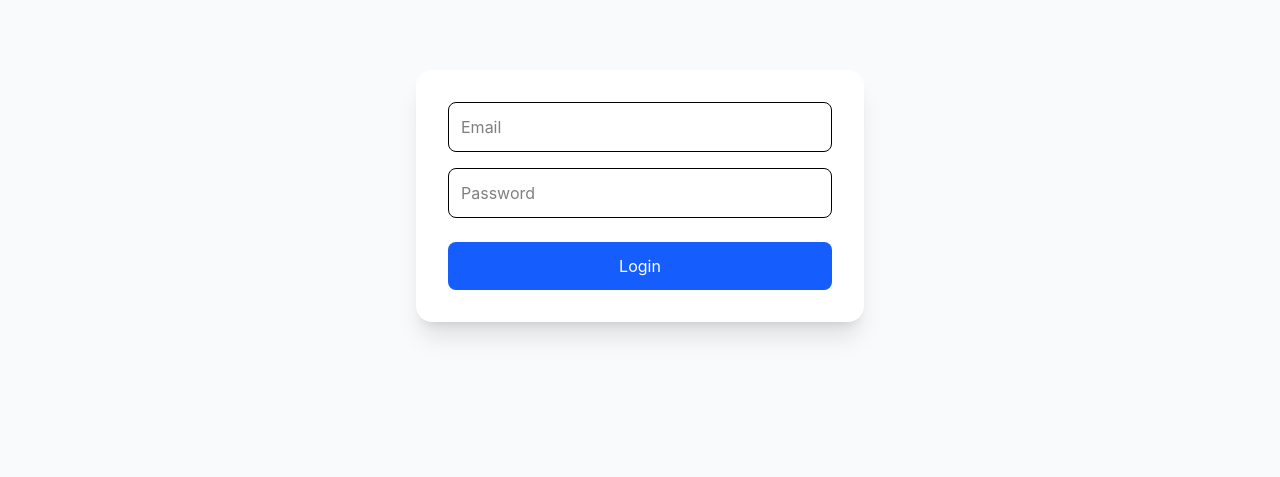
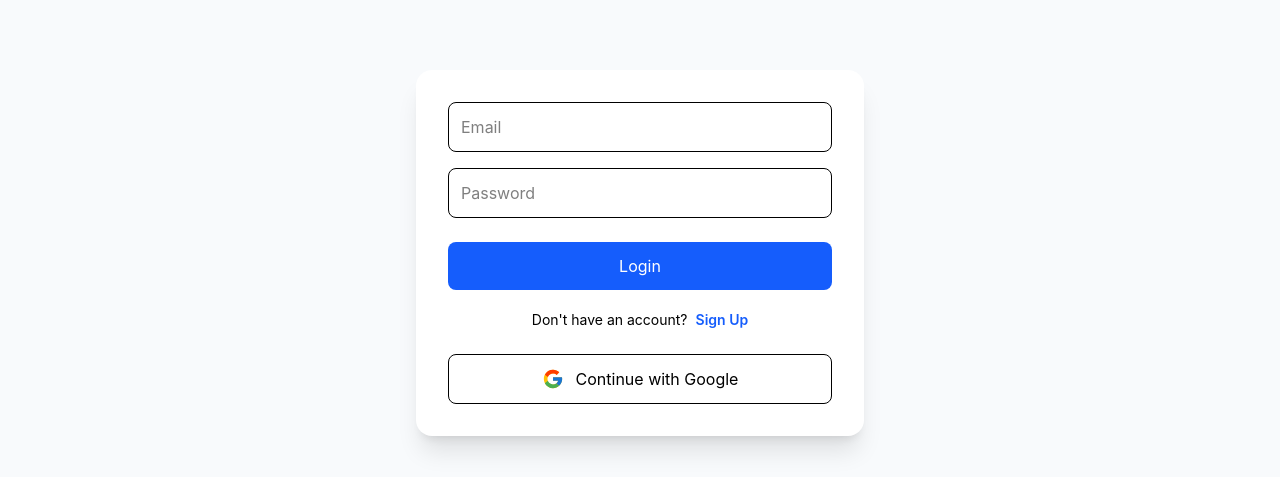
Before and after one commit to kanishkaawasthi68-spec/Reality-Check-AI, a React (Vite) app in the folder client/: page /login in a window 1280 px wide. Shown: the part 323-800 px from the top of the page. Built offline with nearby package versions, Linux system fonts and the light colour scheme; no server answers.

Commit message:
Added Firebase Authentication

```diff
--- a/client/package.json
+++ b/client/package.json
@@ -11,9 +11,11 @@
   },
   "dependencies": {
     "@tailwindcss/vite": "^4.3.2",
+    "firebase": "^12.17.0",
     "lucide-react": "^1.27.0",
     "react": "^19.2.7",
     "react-dom": "^19.2.7",
+    "react-icons": "^5.7.0",
     "react-router-dom": "^7.18.1",
     "tailwind": "^4.0.0"
   },
--- a/client/src/components/LoginForm.jsx
+++ b/client/src/components/LoginForm.jsx
@@ -1,29 +1,74 @@
 import { useState } from "react";
+import { useNavigate } from "react-router-dom";
+import {
+  signInWithEmailAndPassword,
+  createUserWithEmailAndPassword,
+  signInWithPopup,
+} from "firebase/auth";
+import { auth, googleProvider } from "../firebase";
+import { FcGoogle } from "react-icons/fc";
 
 function LoginForm({ darkMode }) {
   const [email, setEmail] = useState("");
   const [password, setPassword] = useState("");
+  const [isSignup, setIsSignup] = useState(false);
+  const [loading, setLoading] = useState(false);
+  const [error, setError] = useState("");
+  const navigate = useNavigate();
 
-  const handleSubmit = (e) => {
+  const handleSubmit = async (e) => {
     e.preventDefault();
-    alert("Login feature coming soon!");
+
+    setLoading(true);
+    setError("");
+
+    try {
+      if (isSignup) {
+        await createUserWithEmailAndPassword(auth, email, password);
+      } else {
+        await signInWithEmailAndPassword(auth, email, password);
+      }
+
+      navigate("/");
+    } catch (err) {
+      setError(err.message);
+    } finally {
+      setLoading(false);
+    }
   };
 
+  const handleGoogleLogin = async () => {
+    setLoading(true);
+    setError("");
+
+    try {
+      await signInWithPopup(auth, googleProvider);
+      navigate("/");
+    } catch (err) {
+      setError(err.message);
+    } finally {
+      setLoading(false);
+    }
+  };
   return (
     <section
-      className={`py-16 ${
-        darkMode ? "bg-slate-950" : "bg-slate-50"
-      }`}
+      className={`py-16 ${darkMode ? "bg-slate-950" : "bg-slate-50"
+        }`}
     >
       <div className="max-w-md mx-auto">
         <form
           onSubmit={handleSubmit}
-          className={`rounded-2xl p-8 shadow-xl ${
-            darkMode ? "bg-slate-900" : "bg-white"
-          }`}
+          className={`rounded-2xl p-8 shadow-xl ${darkMode ? "bg-slate-900" : "bg-white"
+            }`}
         >
+          {error && (
+            <div className="mb-4 rounded-lg bg-red-100 text-red-700 px-4 py-3">
+              {error}
+            </div>
+          )}
           <input
             type="email"
+              required
             placeholder="Email"
             className="w-full p-3 border rounded-lg mb-4"
             value={email}
@@ -32,6 +77,7 @@ function LoginForm({ darkMode }) {
 
           <input
             type="password"
+            required
             placeholder="Password"
             className="w-full p-3 border rounded-lg mb-6"
             value={password}
@@ -40,10 +86,41 @@ function LoginForm({ darkMode }) {
 
           <button
             type="submit"
-            className="w-full bg-blue-600 text-white py-3 rounded-lg hover:bg-blue-700"
+
+            disabled={loading}
+            className="w-full bg-blue-600 text-white py-3 rounded-lg hover:bg-blue-700 transition disabled:opacity-50"
           >
-            Login
+            {loading
+              ? "Please wait..."
+              : isSignup
+                ? "Create Account"
+                : "Login"}
           </button>
+
+          <p className="mt-5 text-center text-sm">
+            {isSignup
+              ? "Already have an account?"
+              : "Don't have an account?"}
+
+            <button
+              type="button"
+              onClick={() => setIsSignup(!isSignup)}
+              className="ml-2 text-blue-600 font-semibold"
+            >
+              {isSignup ? "Login" : "Sign Up"}
+            </button>
+          </p>
+
+          <div className="mt-6">
+            <button
+              type="button"
+              onClick={handleGoogleLogin}
+              className="w-full border rounded-lg py-3 flex items-center justify-center gap-3 hover:bg-gray-100"
+            >
+              <FcGoogle size={22} />
+              Continue with Google
+            </button>
+          </div>
         </form>
       </div>
     </section>
--- /dev/null
+++ b/client/src/context/AuthContext.jsx
@@ -0,0 +1,38 @@
+import { createContext, useContext, useEffect, useState } from "react";
+import { onAuthStateChanged, signOut } from "firebase/auth";
+import { auth } from "../firebase";
+
+const AuthContext = createContext();
+
+export function AuthProvider({ children }) {
+  const [currentUser, setCurrentUser] = useState(null);
+  const [loading, setLoading] = useState(true);
+
+  useEffect(() => {
+    const unsubscribe = onAuthStateChanged(auth, (user) => {
+      setCurrentUser(user);
+      setLoading(false);
+    });
+
+    return unsubscribe;
+  }, []);
+
+  const logout = () => signOut(auth);
+
+  const value = {
+    currentUser,
+    logout,
+  };
+
+  return (
+    <AuthContext.Provider value={value}>
+      {!loading && children}
+    </AuthContext.Provider>
+  );
+}
+
+export default AuthContext;
+
+export function useAuth() {
+  return useContext(AuthContext);
+}
--- /dev/null
+++ b/client/src/firebase.js
@@ -0,0 +1,18 @@
+import { initializeApp } from "firebase/app";
+import { getAuth, GoogleAuthProvider } from "firebase/auth";
+
+const firebaseConfig = {
+  apiKey: "AIzaSyD-m7Rbf-ajeniISVYOYg6iWkr-XImsTTo",
+  authDomain: "reality-check-ai-59345.firebaseapp.com",
+  projectId: "reality-check-ai-59345",
+  storageBucket: "reality-check-ai-59345.firebasestorage.app",
+  messagingSenderId: "115842797081",
+  appId: "1:115842797081:web:78f289ac3e363f81536488",
+};
+
+const app = initializeApp(firebaseConfig);
+
+export const auth = getAuth(app);
+export const googleProvider = new GoogleAuthProvider();
+
+export default app;
--- /dev/null
+++ b/client/src/hooks/useAuth.js
@@ -0,0 +1,6 @@
+import { useContext } from "react";
+import AuthContext from "../context/AuthContext";
+
+export default function useAuth() {
+  return useContext(AuthContext);
+}
--- a/client/src/main.jsx
+++ b/client/src/main.jsx
@@ -1,14 +1,16 @@
-import { StrictMode } from 'react'
-import { createRoot } from 'react-dom/client'
-import { BrowserRouter } from 'react-router-dom'
-import './index.css'
-import App from './App.jsx'
+import { StrictMode } from "react";
+import { createRoot } from "react-dom/client";
+import { BrowserRouter } from "react-router-dom";
+import "./index.css";
+import App from "./App.jsx";
+import { AuthProvider } from "./context/AuthContext";
 
-createRoot(document.getElementById('root')).render(
+createRoot(document.getElementById("root")).render(
   <StrictMode>
     <BrowserRouter>
-      <App />
+      <AuthProvider>
+        <App />
+      </AuthProvider>
     </BrowserRouter>
-
-  </StrictMode>,
-)
+  </StrictMode>
+);
```
Also changed, not shown: client/src/routes/ProtectedRoute.jsx (added), 2 other files (tests, documents, lock files or other folders).
